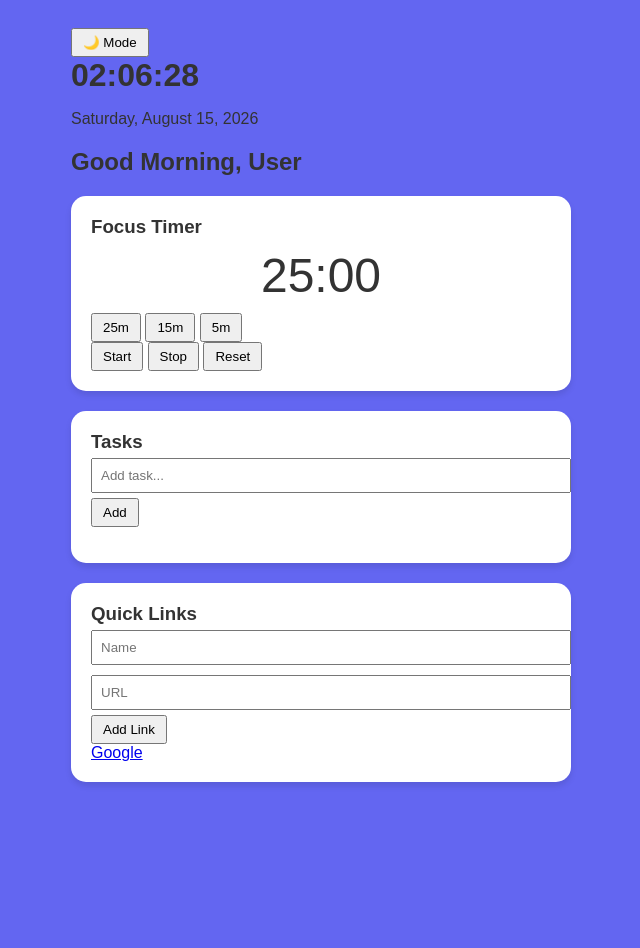
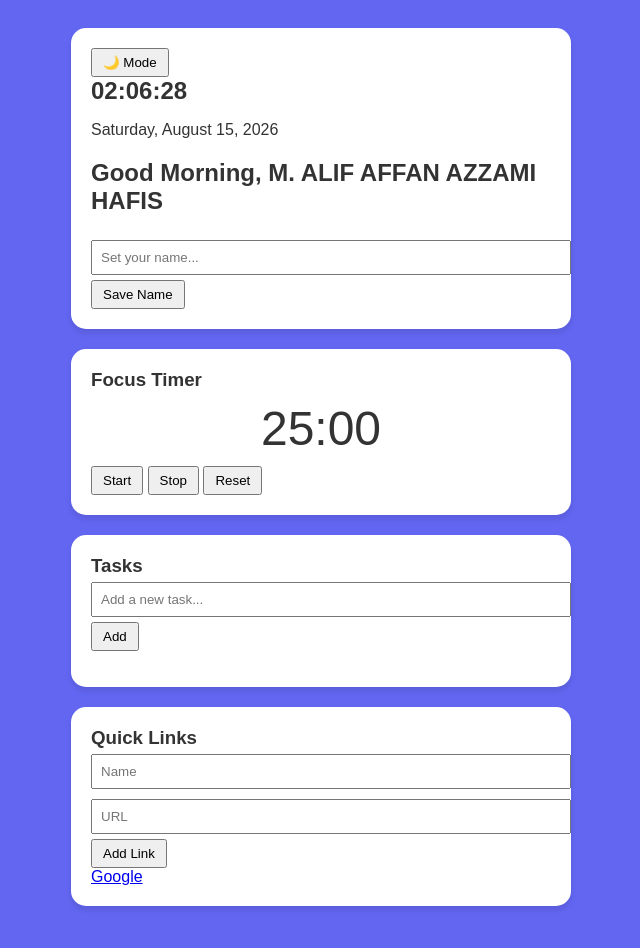
Before and after one commit to alifhafis829-sys/CodingCamp-10August26-MAlifAffan.-, a plain HTML site: page index.html in a window 1280 px wide. Shown: the whole page, without its empty margins (319-959 px from the left). Before the commit the page ends 830 px from the top, so only its background shows below. Drawn offline with Linux system fonts and the light colour scheme.

Commit message:
Update index.html

```diff
--- a/index.html
+++ b/index.html
@@ -1,5 +1,5 @@
 <!DOCTYPE html>
-<html lang="en">
+<html lang="id">
 <head>
     <meta charset="UTF-8">
     <meta name="viewport" content="width=device-width, initial-scale=1.0">
@@ -8,21 +8,23 @@
 </head>
 <body>
     <div class="container">
-        <header>
+        <!-- Header Card -->
+        <section class="card header-card">
             <button id="theme-toggle">🌙 Mode</button>
-            <h1 id="clock">00:00:00</h1>
-            <p id="date">Date</p>
-            <h2 id="greeting">Good Morning, <span id="user-name" contenteditable="true">User</span></h2>
-        </header>
+            <h1 id="clock">00.00.00</h1>
+            <p id="date">Hari, 00 Bulan 0000</p>
+            <h2 id="greeting">Good Morning, <span id="user-name">M. ALIF AFFAN AZZAMI HAFIS</span></h2>
 
+            <div class="name-input-group">
+                <input type="text" id="name-input" placeholder="Set your name...">
+                <button id="save-name-btn">Save Name</button>
+            </div>
+        </section>
+
+        <!-- Focus Timer Card -->
         <section class="card">
             <h3>Focus Timer</h3>
             <div id="timer">25:00</div>
-            <div class="controls">
-                <button onclick="setTimer(25)">25m</button>
-                <button onclick="setTimer(15)">15m</button>
-                <button onclick="setTimer(5)">5m</button>
-            </div>
             <div class="timer-btns">
                 <button id="start">Start</button>
                 <button id="stop">Stop</button>
@@ -30,18 +32,24 @@
             </div>
         </section>
 
+        <!-- Tasks Card -->
         <section class="card">
             <h3>Tasks</h3>
-            <input type="text" id="todo-input" placeholder="Add task...">
-            <button onclick="addTask()">Add</button>
+            <div class="input-group">
+                <input type="text" id="todo-input" placeholder="Add a new task...">
+                <button onclick="addTask()">Add</button>
+            </div>
             <ul id="todo-list"></ul>
         </section>
 
+        <!-- Quick Links Card -->
         <section class="card">
             <h3>Quick Links</h3>
-            <input type="text" id="link-name" placeholder="Name">
-            <input type="url" id="link-url" placeholder="URL">
-            <button onclick="addLink()">Add Link</button>
+            <div class="input-group">
+                <input type="text" id="link-name" placeholder="Name">
+                <input type="url" id="link-url" placeholder="URL">
+                <button onclick="addLink()">Add Link</button>
+            </div>
             <div id="links-container"></div>
         </section>
     </div>
```
